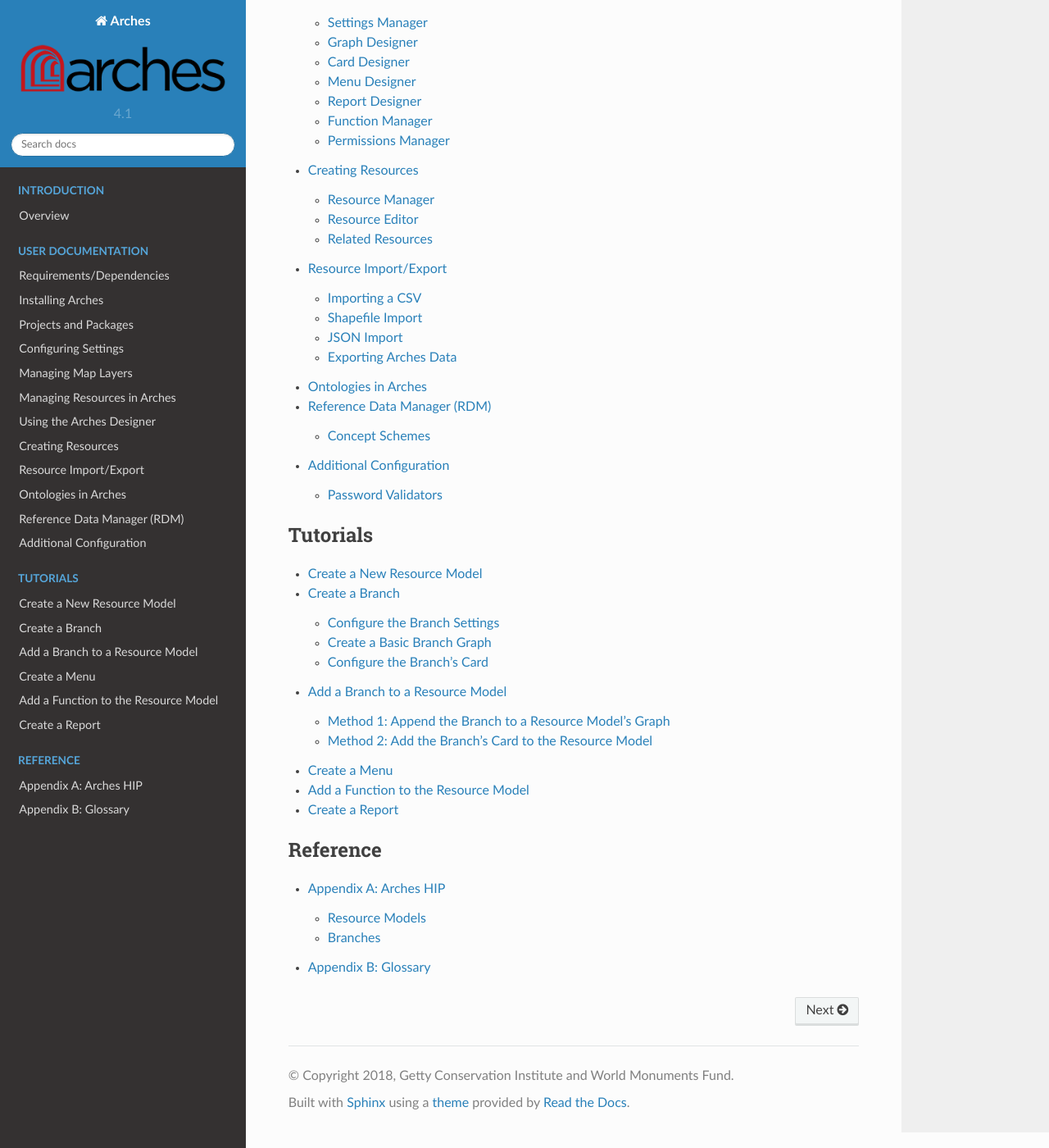
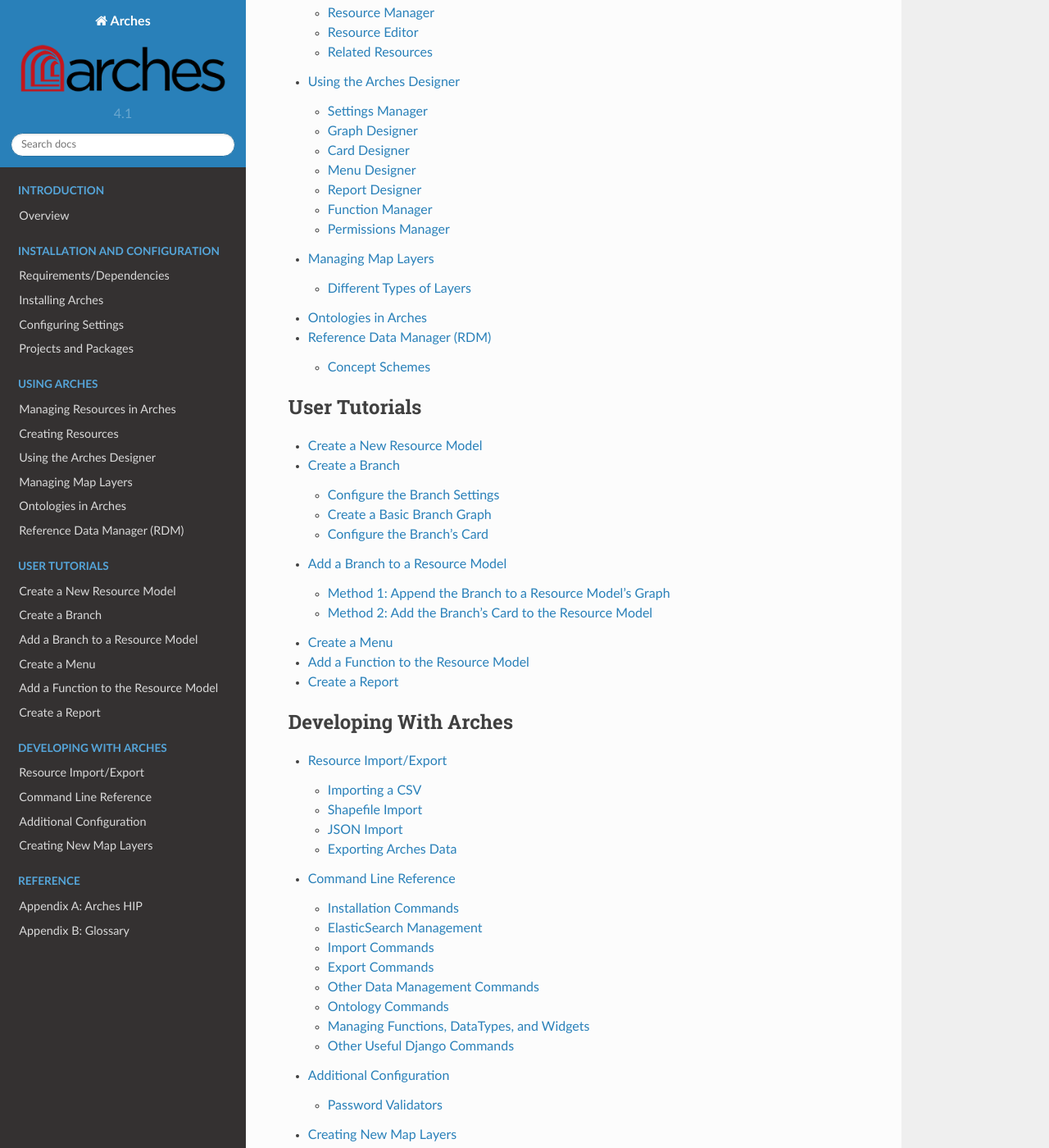
Before and after one commit to archesproject/arches-docs, a Sphinx documentation site: the page built from docs/index.txt, in a window 1280 px wide and 1400 px high, scrolled down 1008 px. Shown: the whole window at 82% size. Built offline with Sphinx 7.4.7 and the Read the Docs theme 2.0.0, drawn with Linux system fonts in a browser that asks for light colours; some of the changed text lies outside the part shown.

Commit message:
reconfigure doc index in anticipation of moving more content from the wiki

```diff
--- a/docs/index.txt
+++ b/docs/index.txt
@@ -9,24 +9,27 @@
     overview
 
 .. toctree::
-    :caption: User Documentation
+    :caption: Installation and Configuration
     :maxdepth: 2
 
     requirements-and-dependencies
     installation
+    initial-configuration
     projects-and-packages
-    initial-configuration
+
+.. toctree::
+    :caption: Using Arches
+    :maxdepth: 2
+
+    managing-resources
+    creating-resources
+    using-the-arches-designer
     managing-map-layers
-    managing-resources
-    using-the-arches-designer
-    creating-resources
-    import-export
     ontologies-in-arches
     rdm
-    additional-configuration
 
 .. toctree::
-    :caption: Tutorials
+    :caption: User Tutorials
     :maxdepth: 2
 
     create-resource-model
@@ -37,6 +40,15 @@
     create-report
 
 .. toctree::
+    :caption: Developing With Arches
+    :maxdepth: 2
+
+    import-export
+    command-line-reference
+    additional-configuration
+    creating-new-map-layers
+
+.. toctree::
     :caption: Reference
     :maxdepth: 2
 
```
Also changed, not shown: other parts of docs/index.txt (+1 -1 lines).
